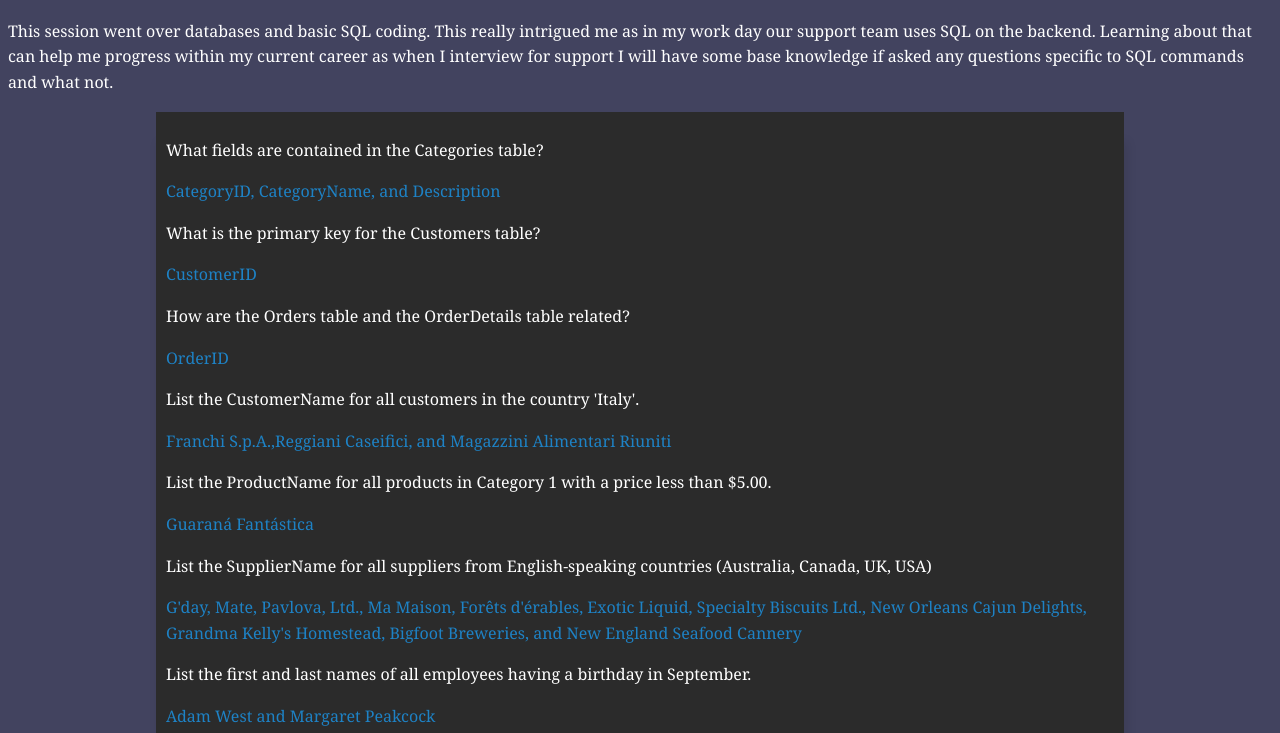
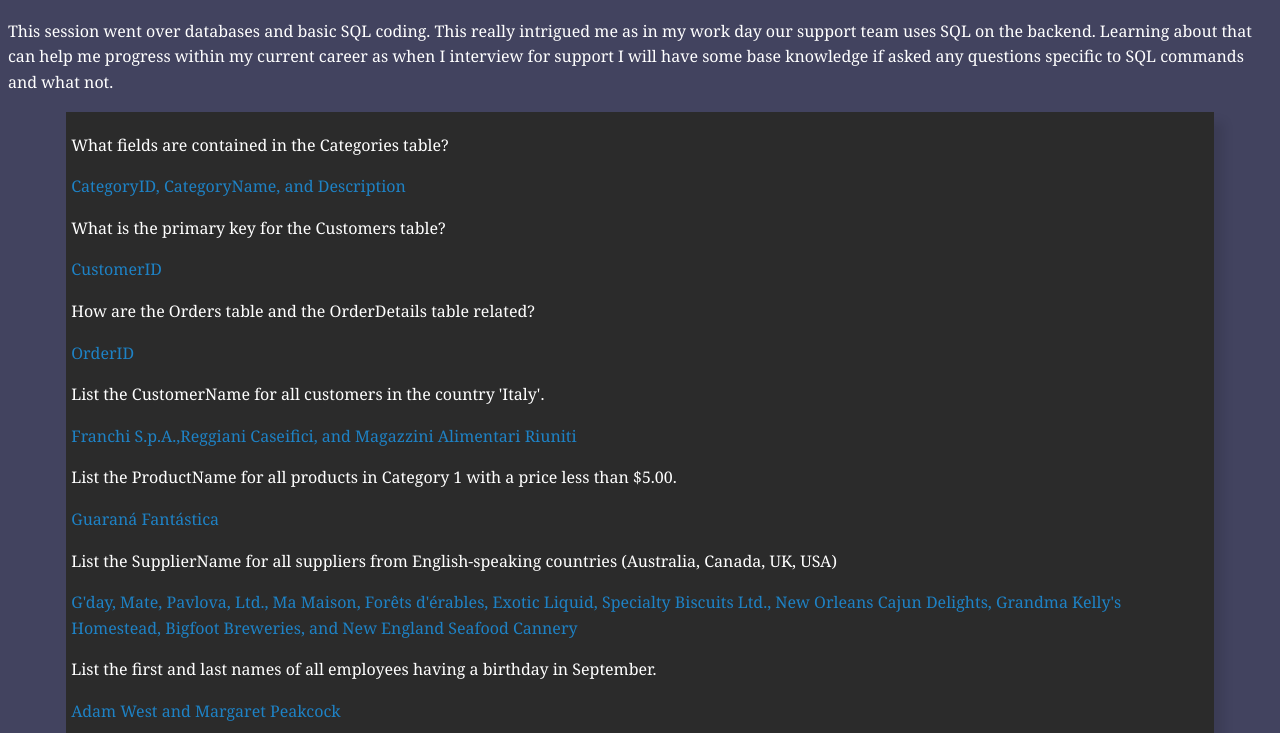
Before and after one commit to ryderaustin/ryderaustin.github.io, a plain HTML site: page web110/assignment7b.html in a window 1280 px wide. Shown: the part 67-800 px from the top of the page. Drawn offline with Linux system fonts and the light colour scheme.

Commit message:
assignemt 7b formatting

```diff
--- a/web110/external styles.css
+++ b/web110/external styles.css
@@ -6,11 +6,11 @@ body {
 }
 
 .container {
-    width: 75%;
+    width: 90%;
     margin: 10px auto;
-    padding: 10px;
+    padding: 5px;
     background-color: #2b2b2b;
-    box-shadow: 3px 30px 10px rgba(0, 0, 0, 0.1);
+    box-shadow: 10px 10px 10px rgba(0, 0, 0, 0.1);
 }
 
 h1 {
```
